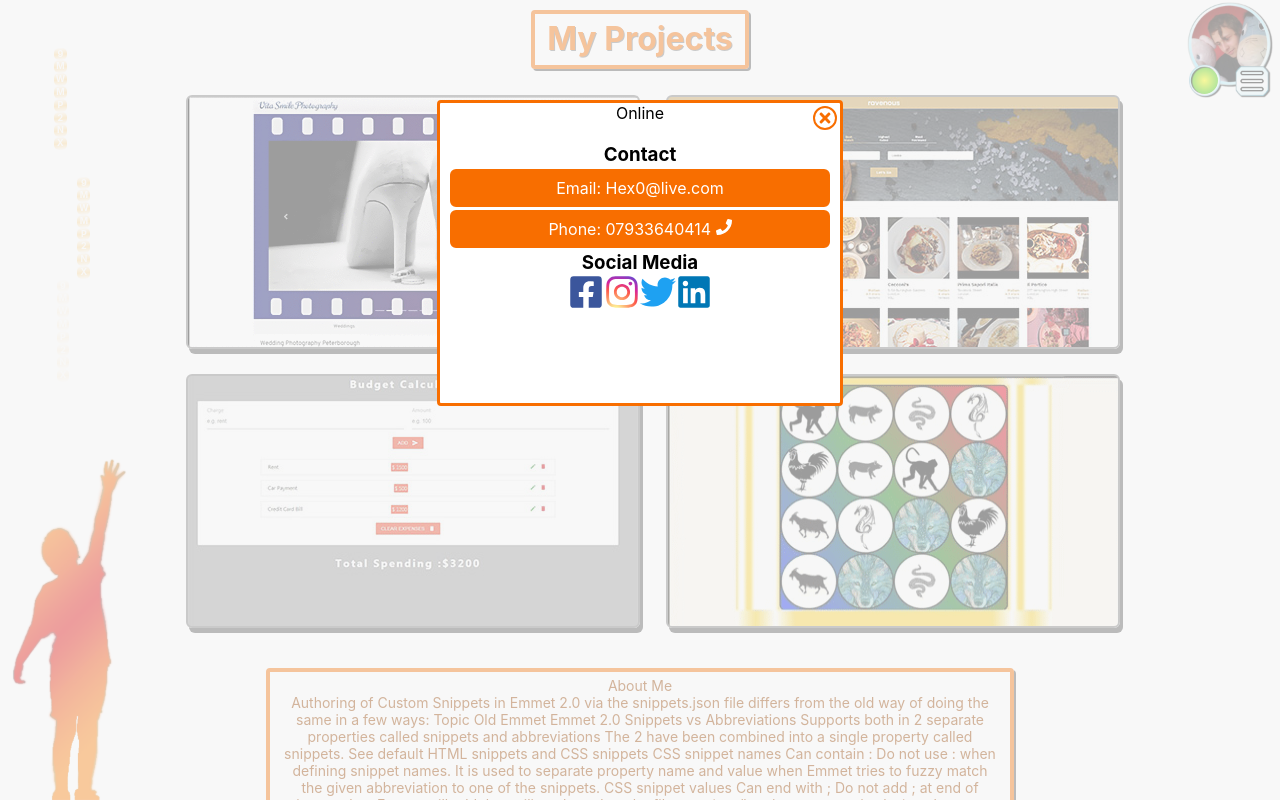
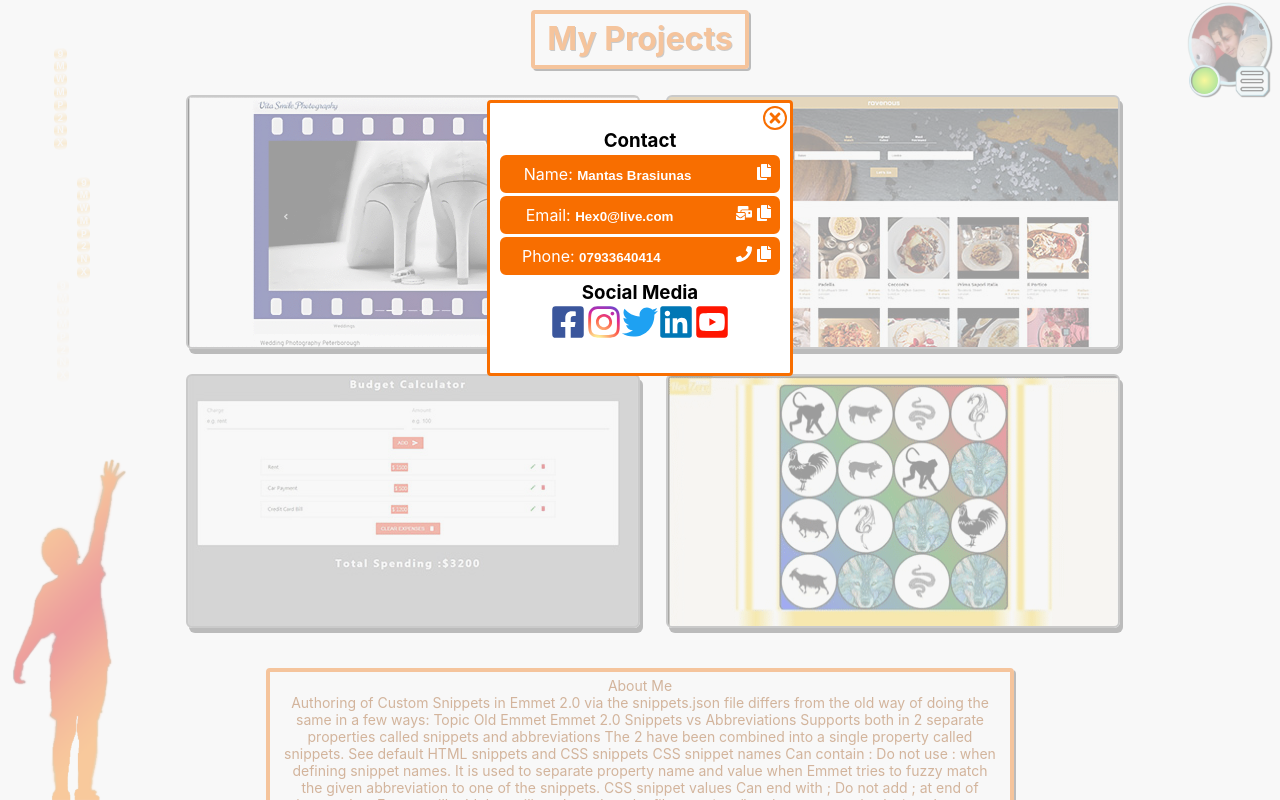
Before and after one commit to Hex-Zero/Mantas-Brasiunas-old, a React (Create React App) app: page / in a window 1280 px wide. Both pictures are taken after a click on the picture 1227 px from the left and 50 px from the top of the page. Shown: the top 800 px of the page. Built offline with nearby package versions, Linux system fonts and the light colour scheme.

Commit message:
finished social tab

```diff
--- a/src/components/Contact.js
+++ b/src/components/Contact.js
@@ -1,31 +1,69 @@
 import React, { useState } from 'react'
-import { FaPhone, FaLinkedin, FaFacebookSquare, FaTwitter, FaInstagram } from 'react-icons/fa'
-import styled from 'styled-components'
+import {
+	FaPhone,
+	FaLinkedin,
+	FaFacebookSquare,
+	FaTwitter,
+	FaInstagram,
+	FaYoutubeSquare,
+	FaCopy,
+	FaMailBulk
+} from 'react-icons/fa'
+import styled, { keyframes } from 'styled-components'
 import uuid from 'uuid'
 
 const Contact = () => {
-	const [ instaHover, setInstaHover ] = useState()
+	const [ alertShow, setAlertShow ] = useState()
+	const handleCopy = (x) => {
+		var copyText = document.getElementById(x)
+		copyText.select()
+		document.execCommand('copy')
+		setAlertShow(x)
+		setTimeout(() => {
+			setAlertShow(false)
+		}, 2200)
+	}
+
 	const [ Icons ] = useState([
 		<FaFacebookSquare />,
 		<FaInstagram />,
 		<FaTwitter />,
-		<FaLinkedin />
+		<FaLinkedin />,
+		<FaYoutubeSquare />
 	])
 	const [ Id ] = useState([ 'Facebook', 'Instagram', 'Twitter', 'Linkedin', 'YouTube' ])
 	const [ Links ] = useState([
 		'https://www.facebook.com/HexZer0',
-		'https://www.facebook.com/HexZer0',
-		'https://www.facebook.com/HexZer0',
-		'https://www.facebook.com/HexZer0',
-		'https://www.facebook.com/HexZer0'
+		'https://www.instagram.com/hexzer0/',
+		'https://twitter.com/Hex_Zero_',
+		'https://www.linkedin.com/in/mantas-brasiunas/',
+		'https://www.youtube.com/channel/UCp6TdUkQsXaBOMYaBc9DrNQ'
 	])
 
 	return (
 		<div>
+			<Alert alertShow={alertShow}>{alertShow} copied</Alert>
 			<Title>Contact</Title>
-			<A>Email: Hex0@live.com</A>
 			<A>
-				Phone: 07933640414 <FaPhone />
+				<div className='cover' />
+				Name: <Info type='text' value='Mantas Brasiunas' id='Name' />
+				<span className='copy'>
+					<FaCopy onClick={() => handleCopy('Name')} />
+				</span>
+			</A>
+			<A>
+				<div className='cover' />
+				Email: <Info type='text' value='Hex0@live.com' id='Email' />
+				<span className='copy'>
+					<FaMailBulk /> <FaCopy onClick={() => handleCopy('Email')} />
+				</span>
+			</A>
+			<A>
+				<div className='cover' />
+				Phone: <Info type='text' value='07933640414' id='Phone' />
+				<span className='copy'>
+					<FaPhone /> <FaCopy onClick={() => handleCopy('Phone')} />
+				</span>
 			</A>
 			<Title>Social Media</Title>
 			<Social>
@@ -61,6 +99,33 @@ const Contact = () => {
 		</div>
 	)
 }
+const fade = keyframes`
+0%{opacity: 0}
+40%{opacity: 1}
+60%{opacity: 1}
+100%{opacity: 0}
+`
+
+const Alert = styled.div`
+	width: 150px;
+	font-weight: 600;
+	font-size: 20px;
+	position: fixed;
+	background-color: #f86e00;
+	color: white;
+	left: 0;
+	right: 0;
+	border: solid 3px white;
+	text-align: center;
+	margin-left: auto;
+	margin-right: auto;
+	border-radius: 5px;
+	padding: 5px 10px;
+	z-index: 4;
+	opacity: 0;
+	animation: ${(props) => (props.alertShow ? fade : false)} 2200ms forwards;
+`
+
 const A = styled.a`
 	display: block;
 	position: relative;
@@ -72,10 +137,34 @@ const A = styled.a`
 	border-radius: 6px;
 	cursor: pointer;
 	&:hover {
-		background: black;
+		background: #b35306;
+	}
+	.cover {
+		position: absolute;
+		top: 0;
+		left: 0;
+		width: 100%;
+		height: 100%;
+		background-color: #00000000;
+	}
+	.copy {
+		position: absolute;
+		right: 5px;
+		cursor: pointer;
+		z-index: 3;
 	}
 `
-const Title = styled.h3``
+const Info = styled.input`
+	font-weight: 700;
+	color: white;
+	background: #00000000;
+	border: none;
+	&:focus {
+		outline: none;
+	}
+`
+
+const Title = styled.h3`margin-top: 6px;`
 
 const SocialLinks = styled.a`
 	font-size: 36px;
@@ -108,9 +197,9 @@ const Social = styled.div`
 		}
 	}
 	#YouTube {
-		color: #0077b5;
+		color: #ff1500;
 		&:hover {
-			color: #035a88;
+			color: #bd1303;
 		}
 	}
 `
--- a/src/components/Modal.js
+++ b/src/components/Modal.js
@@ -24,8 +24,7 @@ const Modal = () => {
 			<Coverup cover={cover} coverAnim={coverAnim} onClick={() => setVisible(false)} />
 			<StyledModal visible={visible}>
 				<p>
-					Online
-					<FaTimes className="close" onClick={() => setVisible(false)} />
+					<FaTimes className='close' onClick={() => setVisible(false)} />
 				</p>
 				<br />
 
@@ -61,8 +60,8 @@ const StyledModal = styled.div`
 	visibility: ${(props) => (props.visible ? 'visible' : 'hidden')};
 	top: 100px;
 	position: fixed;
-	width: 400px;
-	height: 300px;
+	width: 300px;
+	height: 270px;
 	left: 0;
 	right: 0;
 	margin-left: auto;
@@ -74,7 +73,7 @@ const StyledModal = styled.div`
 	animation: ${(props) => (props.visible ? ModalIn : false)} 750ms linear;
 	z-index: 3;
 	@media only screen and (max-width: 600px) {
-		width: 400px;
+		width: 300px;
 	}
 `
 const Styled = styled.div`
```
